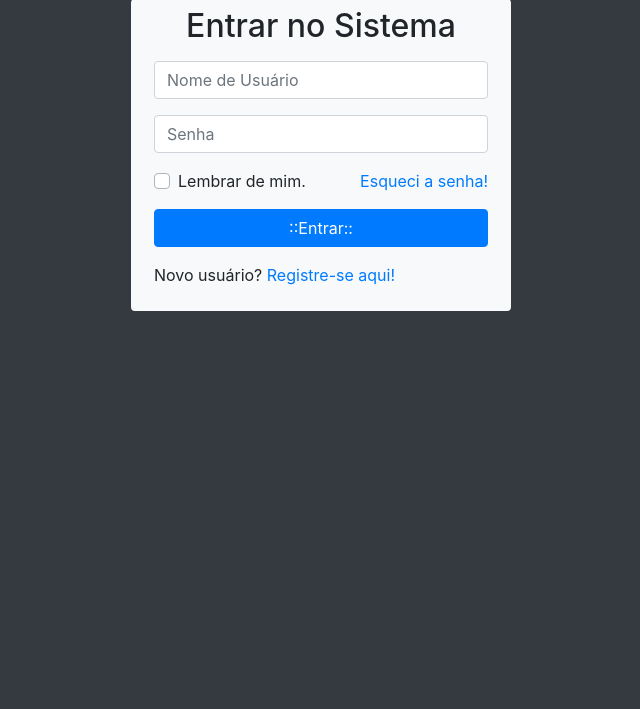
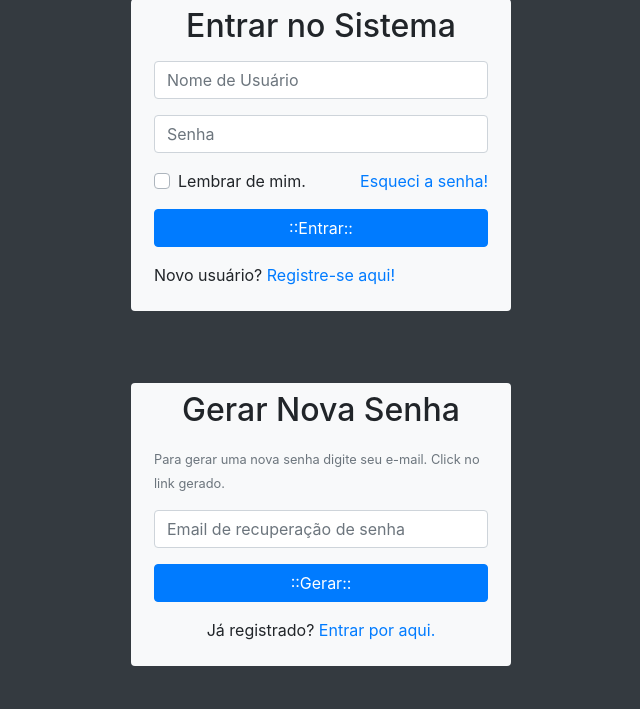
Before and after one commit to karina05paz/login, a PHP site: page /login/ in a window 1280 px wide. Shown: the part 91-800 px from the top of the page, without its empty margins (319-959 px from the left). Run offline with PHP 8.4, Linux system fonts and the light colour scheme.

Commit message:
Formulário de recuperação de senha
close #2

```diff
--- a/index.php
+++ b/index.php
@@ -89,7 +89,51 @@
                         </div>
 
                 </section>
-            </main>
+                <br>
+                <!-- Final da Sessão de Login -->
+
+                <!-- Formulário de recuperação de senha -->
+                <section class="row mt-5">
+                <div class="col-lg-4 offset-lg-4 bg-light rounded"
+                    id="caixaLogin">
+                    <h2 class="text-center mt-2">
+                        Gerar Nova Senha
+                    </h2>
+
+                    <form action="#" method="post" id="formSenha" class="p-2">
+                        <div class="form-group">
+                            <small class="text-muted">
+                                Para gerar uma nova senha digite seu e-mail.
+                                Click no link gerado.
+                            </small>
+
+                        </div>
+                    <div class="form-group">
+                        <input type="email" name="emailGerarSenha" id="emailGerarSenha"
+                        id="emailGerarSenha" class="form-control" placeholder="Email de recuperação de senha">
+
+
+                    </div>
+
+                    <div class="form-group">
+                        <input type="submit" value="::Gerar::"
+                        name="btnGerar" id="btnGerar"
+                        class="btn btn-primary btn-block">
+                    </div>
+                    <div class="form-group">
+                        <p class="text-center">
+                            Já registrado? <a href="#" id="btnJaRegistrado">
+                                Entrar por aqui.
+                            </a>
+
+                        </p>
+
+                    </div>
+                </form>
+             </div>
+        </section>
+        <!-- Fim da Seção de recuperação de senha!!-->
+    </main>
 
     <!-- Optional JavaScript -->
     <!-- jQuery first, then Popper.js, then Bootstrap JS -->
```
